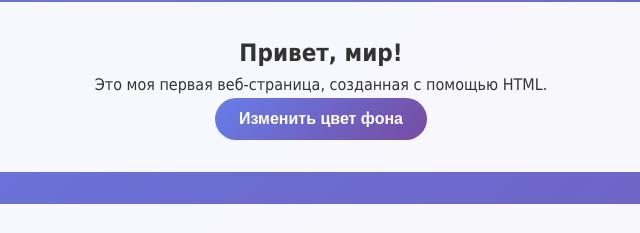
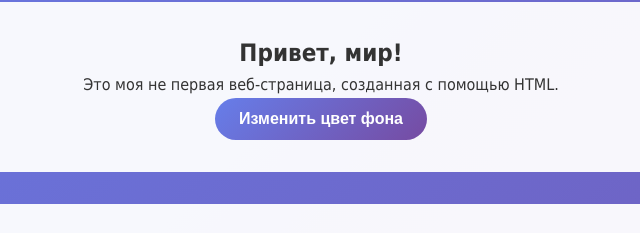
Before and after one commit to NoNocturne/ProjectSite, a plain HTML site: page index.html in a window 1280 px wide. Shown: the part 232-465 px from the top of the page, 319-959 px from the left. Drawn offline with Linux system fonts and the light colour scheme.

Commit message:
Update index.html

```diff
--- a/index.html
+++ b/index.html
@@ -21,7 +21,7 @@
 <main>
     <section id="home">
         <h2>Привет, мир!</h2>
-        <p>Это моя первая веб-страница, созданная с помощью HTML.</p>
+        <p>Это моя не первая веб-страница, созданная с помощью HTML.</p>
         <button id="changeColorBtn">Изменить цвет фона</button>
     </section>
 
@@ -71,4 +71,5 @@
 <script src="script.js"></script>
 
 </body>
+
 </html>
```
